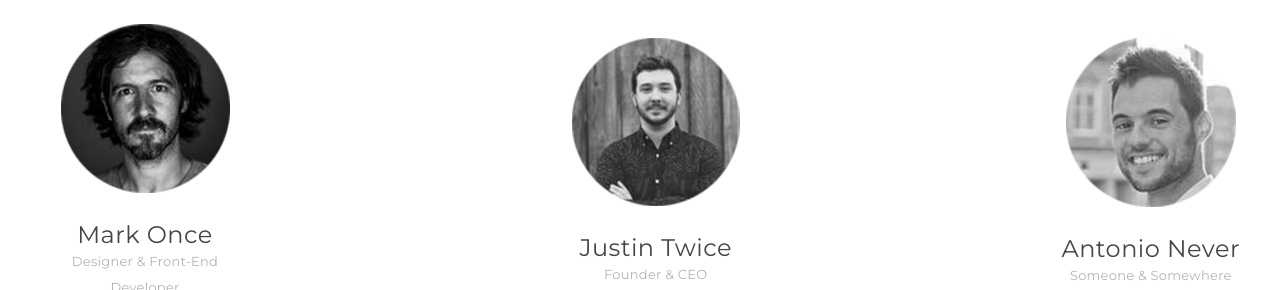
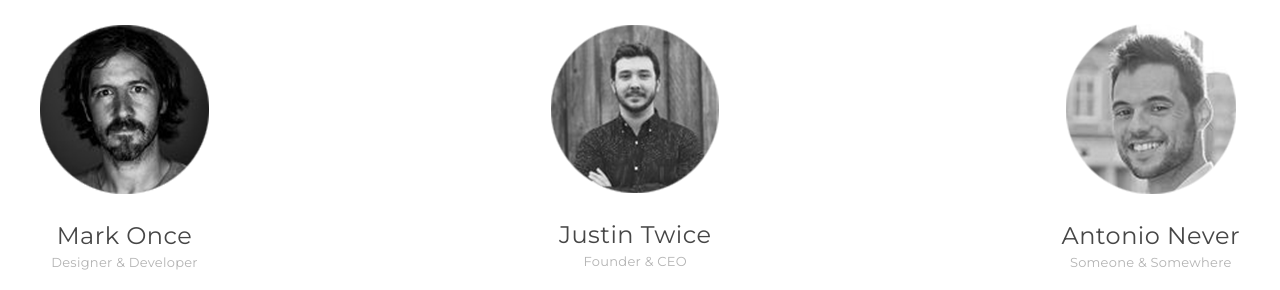
Before and after one commit to TaNTo-ZP/Landing, a plain HTML site: page index.html in a window 1280 px wide. Shown: the part 2120-2410 px from the top of the page. Drawn offline with Linux system fonts and the light colour scheme.

Commit message:
Update index.html

```diff
--- a/index.html
+++ b/index.html
@@ -97,7 +97,7 @@
           <div class="block__item">
             <img src="img/human1.png" alt="">
             <p class="content__title">Mark Once</p>
-            <p class="content__desc">Designer & Front-End Developer</p>
+            <p class="content__desc">Designer & Developer</p>
             <div class="team__icons">
               <a href="#!"><img src="img/Twitter.svg" alt="twitter"></a>
               <a href="#!"><img src="img/Instagram.svg" alt="insta"></a>
```
